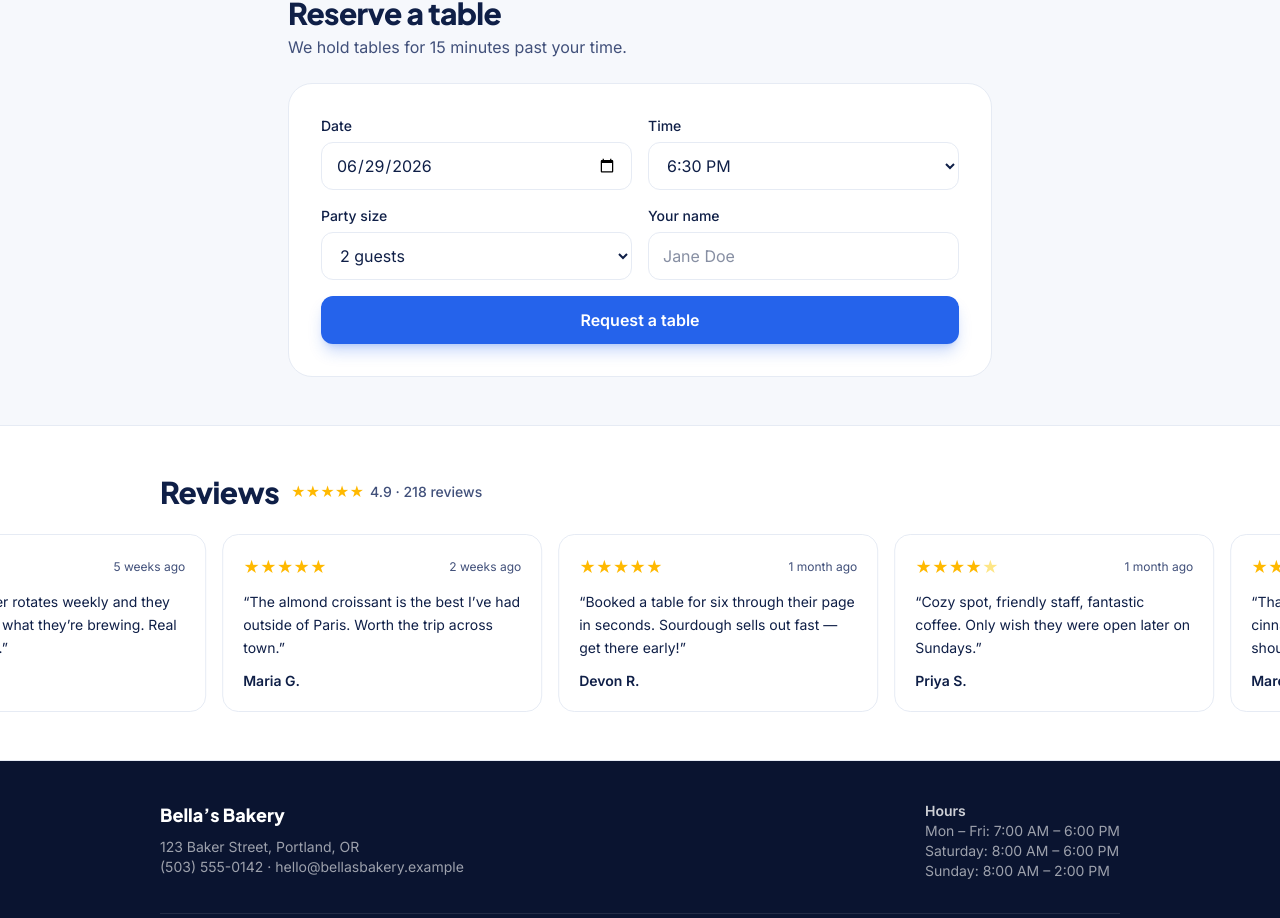
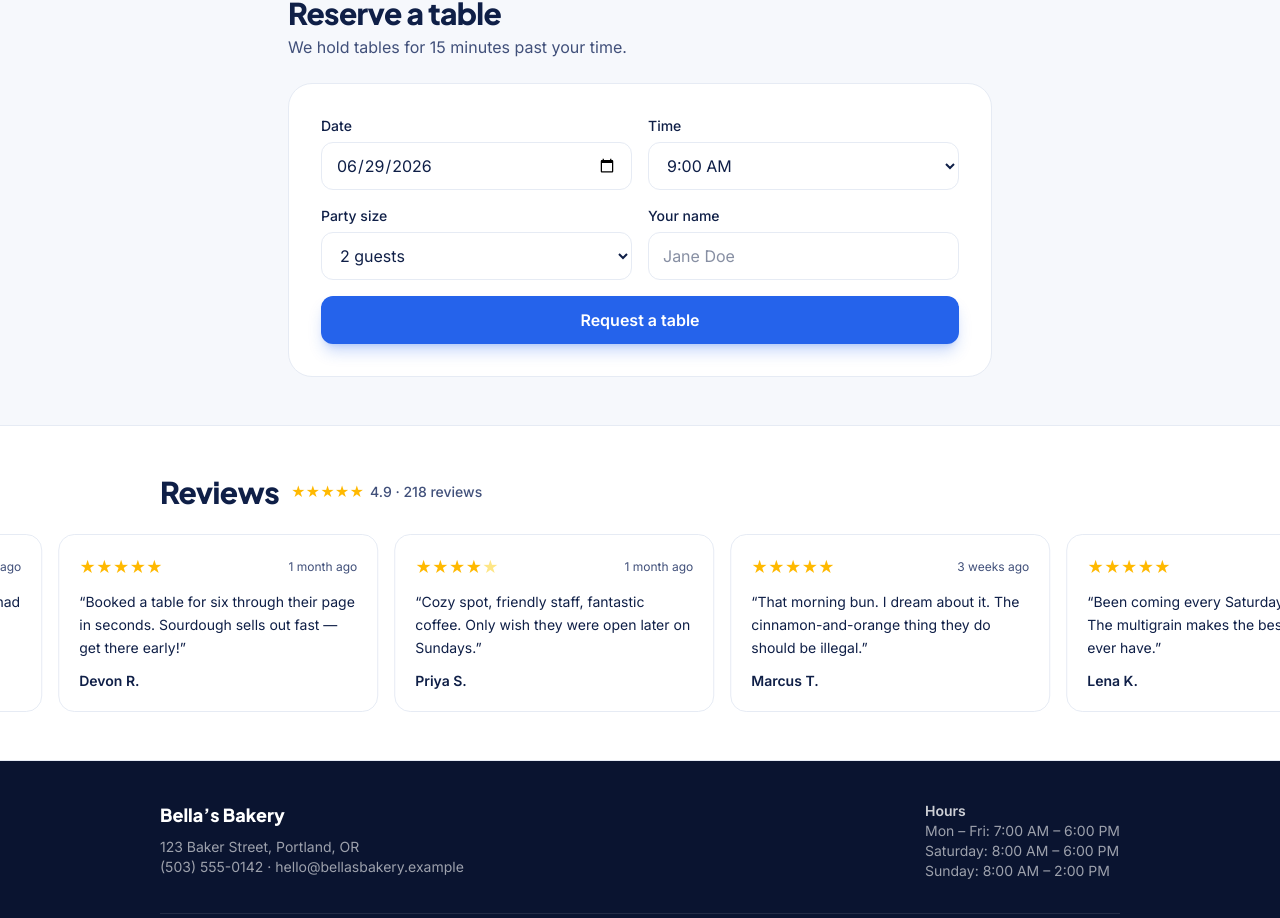
Before and after one commit to engrkenjitanaka/frontdoorapp-web, a Next.js app: page /demo in a window 1280 px wide. Shown: the part 2489-3407 px from the top of the page. Built offline with nearby package versions, Linux system fonts and the light colour scheme.

Commit message:
feat: refinements.

```diff
--- a/app/demo/page.tsx
+++ b/app/demo/page.tsx
@@ -225,7 +225,7 @@ export default function DemoPage() {
           </div>
         </div>
         <div className="mt-6">
-          <div className="flex w-max gap-4 pr-4 animate-marquee-reverse">
+          <div className="flex w-max gap-4 pr-4 animate-marquee">
             {[...reviews, ...reviews].map((r, i) => (
               <figure key={`${r.name}-${i}`} className="w-80 shrink-0 rounded-2xl border border-line bg-white p-5">
                 <div className="flex items-center justify-between">
--- a/components/EmailCapture.tsx
+++ b/components/EmailCapture.tsx
@@ -9,6 +9,8 @@ type EmailCaptureProps = {
 
 type Status = "idle" | "loading" | "done" | "error";
 
+const EMAIL_RE = /^[^\s@]+@[^\s@]+\.[^\s@]+$/;
+
 export function EmailCapture({
   tone = "light",
   buttonLabel = "Get early access",
@@ -16,23 +18,32 @@ export function EmailCapture({
   const [email, setEmail] = useState("");
   const [status, setStatus] = useState<Status>("idle");
   const [company, setCompany] = useState(""); // honeypot
+  const [errorMsg, setErrorMsg] = useState("Something went wrong — please try again.");
   const isDark = tone === "dark";
 
   async function handleSubmit(event: React.FormEvent<HTMLFormElement>) {
     event.preventDefault();
-    if (!email || status === "loading") return;
+    if (status === "loading") return;
+
+    const value = email.trim();
+    if (!EMAIL_RE.test(value)) {
+      setErrorMsg("Please enter a valid email address.");
+      setStatus("error");
+      return;
+    }
+
     setStatus("loading");
-
     try {
       const res = await fetch("/api/waitlist", {
         method: "POST",
         headers: { "Content-Type": "application/json" },
-        body: JSON.stringify({ email, company }),
+        body: JSON.stringify({ email: value, company }),
       });
       if (!res.ok) throw new Error("Request failed");
       setStatus("done");
       setEmail("");
     } catch {
+      setErrorMsg("Something went wrong — please try again.");
       setStatus("error");
     }
   }
@@ -102,7 +113,7 @@ export function EmailCapture({
       </div>
       <p className={`mt-3 text-sm ${isDark ? "text-white/60" : "text-ink-soft"}`}>
         {status === "error"
-          ? "Something went wrong — please try again."
+          ? errorMsg
           : "Join the early-access list. No spam, just a heads-up when we open the door."}
       </p>
     </form>
--- a/components/demo/BookingForm.tsx
+++ b/components/demo/BookingForm.tsx
@@ -2,15 +2,14 @@
 
 import { useEffect, useState } from "react";
 
-const TIMES = [
-  "5:00 PM",
-  "5:30 PM",
-  "6:00 PM",
-  "6:30 PM",
-  "7:00 PM",
-  "7:30 PM",
-  "8:00 PM",
-];
+// Every 30 min across opening hours (7:00 AM – 5:30 PM).
+const TIMES = Array.from({ length: 22 }, (_, i) => {
+  const mins = 7 * 60 + i * 30;
+  const h = Math.floor(mins / 60);
+  const period = h < 12 ? "AM" : "PM";
+  const hh = ((h + 11) % 12) + 1;
+  return `${hh}:${String(mins % 60).padStart(2, "0")} ${period}`;
+});
 
 const inputCls =
   "h-12 w-full min-w-0 rounded-xl border border-line bg-white px-3.5 text-base text-ink outline-none transition focus:border-brand focus:ring-4 focus:ring-brand/15";
@@ -78,7 +77,7 @@ export function BookingForm() {
       </label>
       <label className="block">
         <span className="mb-1.5 block text-sm font-medium text-ink">Time</span>
-        <select required defaultValue="6:30 PM" className={inputCls} aria-label="Reservation time">
+        <select required defaultValue="9:00 AM" className={inputCls} aria-label="Reservation time">
           {TIMES.map((t) => (
             <option key={t}>{t}</option>
           ))}
@@ -87,7 +86,7 @@ export function BookingForm() {
       <label className="block">
         <span className="mb-1.5 block text-sm font-medium text-ink">Party size</span>
         <select required defaultValue="2" className={inputCls} aria-label="Party size">
-          {[1, 2, 3, 4, 5, 6, 7, 8].map((n) => (
+          {Array.from({ length: 12 }, (_, i) => i + 1).map((n) => (
             <option key={n} value={n}>
               {n} {n === 1 ? "guest" : "guests"}
             </option>
```
